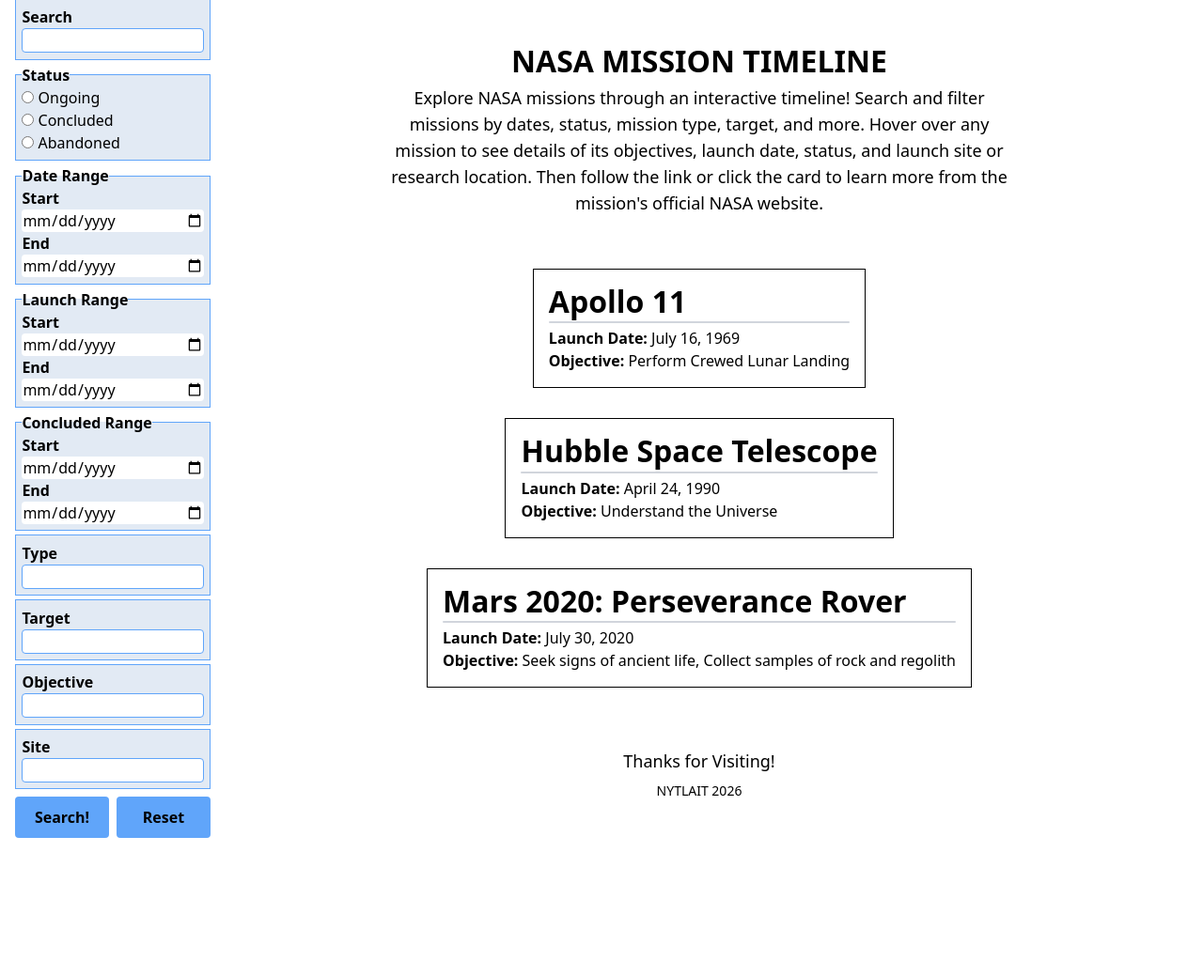
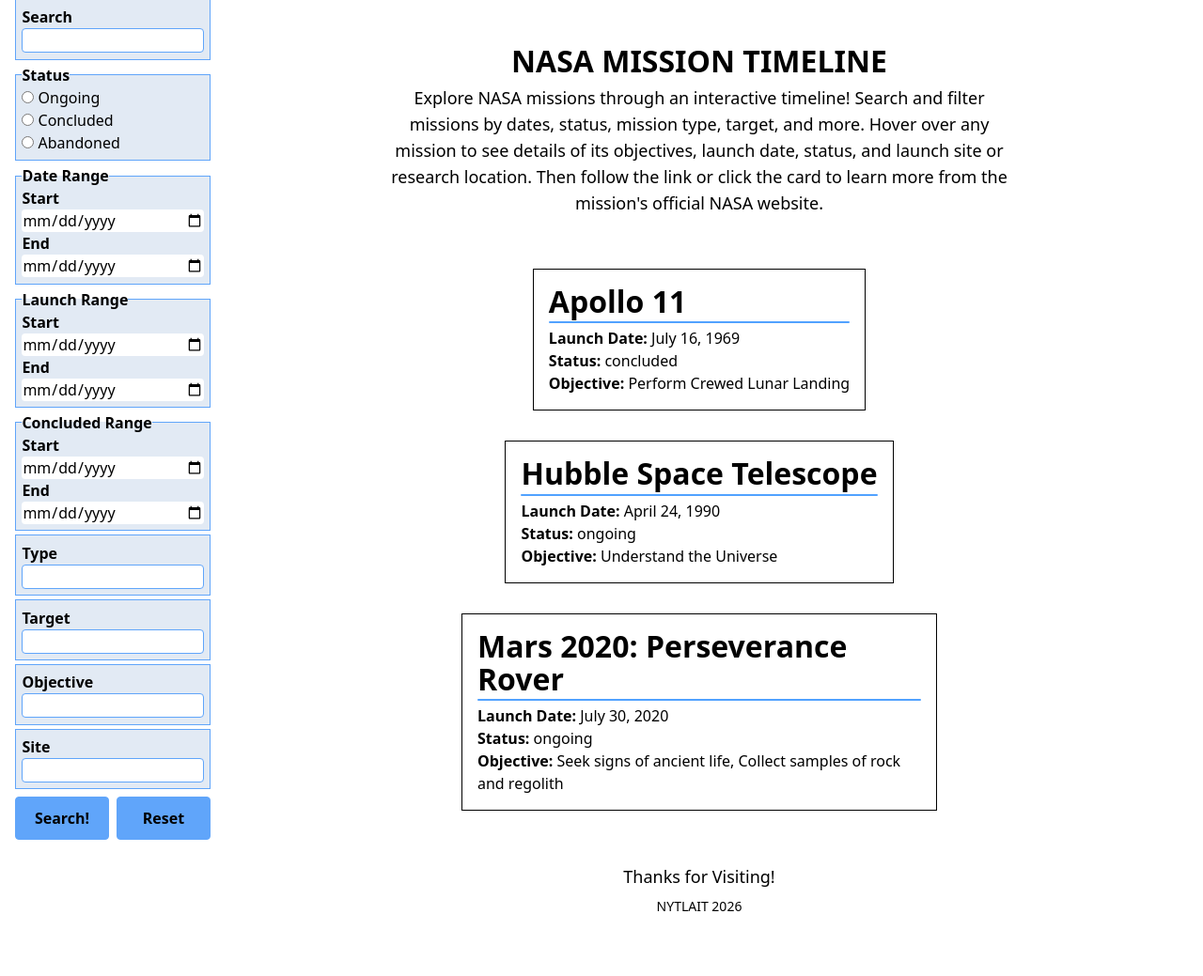
Before and after one commit to NYTLAIT/nasa-missions-timeline, a Flask app: page / in a window 1280 px wide. Shown: the part 17-1056 px from the top of the page at 94% size. Before the commit the page ends 909 px from the top, so only its background shows below. Run offline with Flask 3, Linux system fonts and the light colour scheme; data comes from the database, SQL or seed files in the repository.

Commit message:
Reworked to vertical scroll; still needs a few more data to fully text out scrolling | Styled Modals, Card, Button Transitions

```diff
--- a/static/render.js
+++ b/static/render.js
@@ -41,32 +41,37 @@ function render(missions) {
     `<div class="mission-card">
       <a href=${mission.link} target="_blank">
         <h1>${mission.name}</h1>
-        <span class="block h-[2px] w-full bg-gray-300 rounded my-1"></span>
+        <span class="block h-[2px] w-full bg-blue-400 rounded my-1"></span>
         <p><strong>Launch Date:</strong> ${mission.launch_display}</p>
+        <p><strong>Status:</strong> ${mission.status}</p>
         <p><strong>Objective:</strong> ${mission.objective}</p>
       </a>
 
       <div class="mission-modal">
-        <section class='mission-overview'>
-          <h2>Overview</h2>
+        <section>
+          <p class='text-2xl font-semibold'>Overview</p>
+          <p><strong>Mission:</strong> ${mission.name}</p>
           <p>${mission.description}</p>
         </section>
 
-        <section class='mission-details'>
-          <h2>Mission Details</h2>
+        <section>
+          <p class='text-xl font-semibold'>Mission Details</p>
+          <p><strong>Status:</strong> ${mission.status}</p>
           <p><strong>Type:</strong> ${mission.type}</p>
           <p><strong>Target:</strong> ${mission.target}</p>
         </section>
 
-        <section class='mission-time-location'>
-          <h2>Time & Location</h2>
-          <p><strong>Status:</strong> ${mission.status}</p>
+        <section>
+          <p class='text-xl font-semibold'>Dates & Location</p>
           <p><strong>Launch Date:</strong> ${mission.launch_display}</p>
           <p><strong>Concluded:</strong> ${mission.concluded_display ?? '-'}</p>
           <p><strong>Launch/Research Site:</strong> ${mission.site}</p>
         </section>
 
-        <a href=${mission.link} target="_blank">Click Here to Nasa Mission Page</a>
+        <a href=${mission.link} target="_blank"
+          class='block text-center text-black bg-white hover:underline px-[6px] rounded'>
+          ᯓ➤ Click here to the mission's NASA page
+        </a>
       </div>
     </div>`
   )).join('')
@@ -88,7 +93,7 @@ form.addEventListener('submit', (e) => {
 
   // -- SETTING PAGE URL AND APIURL
   const queryString = new URLSearchParams(filters).toString()           // Turn object to query string
-  history.pushState({}, '', queryString ? `/?${queryString}` : '')     // Set URL else will just render / even when filters working
+  history.pushState({}, '', queryString ? `/?${queryString}` : '/')     // Set URL else will just render / even when filters working
 
   fetchMissions(queryString)
 })
@@ -97,19 +102,10 @@ form.addEventListener('submit', (e) => {
 reset.addEventListener('click', (e) => {
   e.preventDefault()
   form.reset()
-  history.pushState({}, '', '')
+  history.pushState({}, '', '/')
   fetchMissions()
 })
 
 // ----------- BOOKMARKS & BACK -----------
 window.addEventListener('popstate', loadFromURL)    // back/forward buttons
 loadFromURL()                                       // initial page load / bookmark
-
-
-// ---- HORIZONTAL SCROLL WITH WHEEL | NOT WORKING ----
-// timeline.addEventListener('wheel', (e) => {
-//   if (e.deltaY !== 0) {                         // AI: If the user is scrolling vertically, redirect it horizontally
-//     e.preventDefault();                         // AI: Prevent standard vertical page scrolling
-//     container.scrollLeft += e.deltaY;
-//   }
-// });
--- a/static/styles.css
+++ b/static/styles.css
@@ -12,6 +12,10 @@ h1 {
 h2 {
   font-size: 1.5rem;
   font-weight: bold;
+}
+
+strong {
+  font-weight: 600;
 }
 
 /* ----------- FORM STYLING ----------- */
@@ -44,10 +48,20 @@ h2 {
   padding-top: 0;
 }
 
-.buttons button {
+.form-buttons button {
+  padding: 0.6rem 0;
   background-color: #60a5fa;
-  padding: 0.6rem 0;
+  border: 1px solid #60a5fa;
   border-radius: 4px;
+  transition: background-color 0.2s ease, transform 0.1s ease
+}
+
+.form-buttons button:hover {
+  background-color: #e2eaf4;
+}
+
+.form-buttons button:active {
+  transform: scale(0.95);
 }
 
 /* ----------- TIMELINE CONTAINERS ----------- */
@@ -84,31 +98,34 @@ h2 {
 
   border: 1px solid black;
   padding: 1rem;
-  max-width: 800px;
+  max-width: 506px;
 }
 
 .mission-modal {
   display: none;
   position: absolute;
 
-  bottom: 100%;
-  margin-bottom: 0.1rem;
-  left: 0;
+  bottom: 11%;
+  left: 99%;
   z-index: 999;
 
-  width: 264px;
-  background-color: white;
+  width: 460px;
+  background-color: #e2eaf4;
 
-  padding: 2px;
-  border: 1px solid;
+  padding: 0.4rem 1rem;
   border-radius: 6px;
   box-shadow: 0px 4px 12px rgba(0, 0, 0, 0.1);
+}
+
+.mission-modal p {
+  line-height: 1.4;
+}
+
+.mission-modal section,
+.mission-modal a {
+  margin: 0.4rem 0;
 }
 
 .mission-card:hover .mission-modal {
   display: block
 }
-
-/* ----------- MISSION ITEMS ----------- */
-
-/* ----------- MODAL SECTIONS ----------- */
--- a/templates/timeline.html
+++ b/templates/timeline.html
@@ -86,7 +86,7 @@
 
     </form>
 
-    <div class="buttons grid grid-cols-2 gap-2 my-2">
+    <div class="form-buttons grid grid-cols-2 gap-2 my-2">
       <button type="submit" form="filter"><strong>Search!</strong></button>
       <button id="reset"><strong>Reset</strong></button>
     </div>
```
